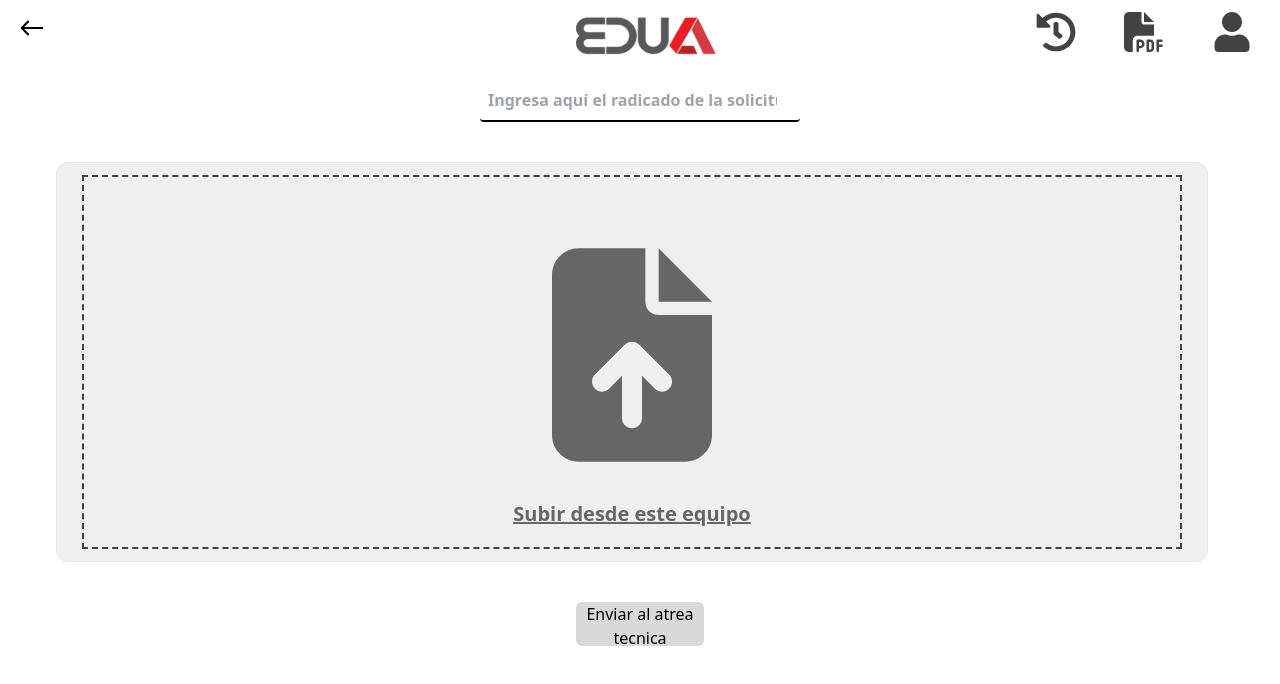
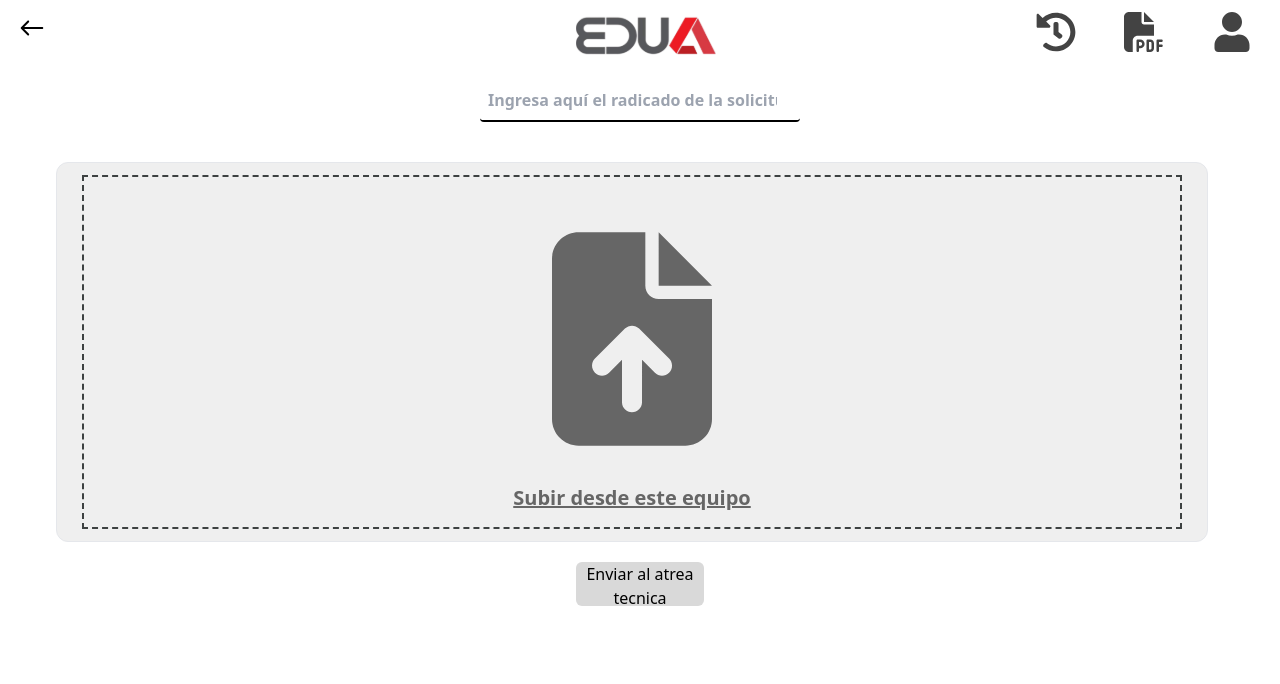
Before and after one commit to marimorita/EDUA, a React (Vite) app: page /pdf in a window 1280 px wide. Shown: the top 684 px of the page. Built offline with nearby package versions, Linux system fonts and the light colour scheme.

Commit message:
feat(App): Add transition effect, refactor code for readability.

```diff
--- a/index.html
+++ b/index.html
@@ -1,5 +1,6 @@
 <!doctype html>
 <html lang="en">
+
 <head>
   <link rel="apple-touch-icon" sizes="57x57" href="/src/assets/favicon/src/assets/favicon/apple-icon-57x57.png">
   <link rel="apple-touch-icon" sizes="60x60" href="/src/assets/favicon/apple-icon-60x60.png">
@@ -10,7 +11,7 @@
   <link rel="apple-touch-icon" sizes="144x144" href="/src/assets/favicon/apple-icon-144x144.png">
   <link rel="apple-touch-icon" sizes="152x152" href="/src/assets/favicon/apple-icon-152x152.png">
   <link rel="apple-touch-icon" sizes="180x180" href="/src/assets/favicon/apple-icon-180x180.png">
-  <link rel="icon" type="image/png" sizes="192x192"  href="/src/assets/favicon/android-icon-192x192.png">
+  <link rel="icon" type="image/png" sizes="192x192" href="/src/assets/favicon/android-icon-192x192.png">
   <link rel="icon" type="image/png" sizes="32x32" href="/src/assets/favicon/favicon-32x32.png">
   <link rel="icon" type="image/png" sizes="96x96" href="/src/assets/favicon/favicon-96x96.png">
   <link rel="icon" type="image/png" sizes="16x16" href="/src/assets/favicon/favicon-16x16.png">
@@ -22,8 +23,10 @@
   <meta name="viewport" content="width=device-width, initial-scale=1.0" />
   <title>EDUA</title>
 </head>
+
 <body>
   <div id="root"></div>
   <script type="module" src="/src/main.jsx"></script>
 </body>
+
 </html>
--- a/src/Components/Cards/Cards.jsx
+++ b/src/Components/Cards/Cards.jsx
@@ -1,6 +1,6 @@
 import React, { useContext, useState } from 'react'
 import { FaBell } from "react-icons/fa";
-import { FaHistory } from "react-icons/fa";
+import { ToolTipDirector } from '../ToolTip/ToolTipDirector'
 import { useLocation } from "wouter";
 import { FaUserCircle } from "react-icons/fa";
 import { StateContext } from '../../Context/Context';
@@ -47,6 +47,7 @@ export const CardTeam = ({ name }) => {
     setLocation(`/memberTasks`)
   }
   return (
+    <>
       <div className='h-40 w-[20%] rounded-3xl p-4 mt-10 bg-[#D9D9D9] hover:scale-110 transition duration-300'>
         <div className='flex'>
           <div>
@@ -61,6 +62,7 @@ export const CardTeam = ({ name }) => {
           <button onClick={infoTeam} className="text-[17px] font-semibold text-start text-[#434343]">Ver mas...</button>
         </div>
       </div>
+    </>
   )
 }
 
--- a/src/Components/Inputs/Inputs.jsx
+++ b/src/Components/Inputs/Inputs.jsx
@@ -1,11 +1,13 @@
-export const Inputs = ({ placeholder, type, nameInputs, inputValue, classP, valueInput }) => {
+export const Inputs = ({ placeholder, type, nameInputs, inputValue, classP, valueInput, accept, id }) => {
   return (
     <div className="flex items-center justify-center">
       <input
+        id={id}
+        type={type}
+        accept={accept}
+        name={nameInputs}
         value={valueInput}
         onChange={inputValue}
-        type={type}
-        name={nameInputs}
         placeholder={placeholder}
         className={`${classP} bg-white border border-black text-black p-2 rounded w-[100%] h-18 font-semibold `}
       />
--- a/src/Components/ToolTip/ToolTipDirector.jsx
+++ b/src/Components/ToolTip/ToolTipDirector.jsx
@@ -15,7 +15,7 @@ export const ToolTipDirector = () => {
                 { label: 'Cerrar sesión', action: () => console.log('Cerrar sesión') }
             ]} />
             <ToolTipButton Icon={FaBell} clickButton={() => setLocation('/notificationsDirector')} />
-            <ToolTipButton Icon={HiUserGroup} clickButton={() => setLocation('/cardTeam')} />
+            <ToolTipButton Icon={HiUserGroup} clickButton={() => setLocation('/teamTasks')} />
             <ToolTipButton Icon={IoSearchSharp} clickButton={() => setLocation('/search')} />
         </ToolTip>
     )
--- a/src/Pages/Pdf/Pdf.jsx
+++ b/src/Pages/Pdf/Pdf.jsx
@@ -1,18 +1,23 @@
-import React, { useContext } from 'react'
+import React, { useContext, useState } from 'react'
 import logoEduaName from '../../assets/Images/logoEduaName.svg';
 import { Inputs } from '../../Components/Inputs/Inputs';
 import { Buttons } from '../../Components/Buttons/Buttons';
 import { useLocation } from "wouter"
 import { StateContext } from '../../Context/Context';
 import { ModalConfirm } from '../../Ui/Modals/ModalConfirm';
-import { FaFileArrowUp } from "react-icons/fa6";
 import { IoIosArrowRoundBack } from 'react-icons/io';
 import { ToolTipReceptionist } from '../../Components/ToolTip/ToolTipReceptionist';
+import { FaFileArrowUp, FaFileCircleCheck } from "react-icons/fa6";
 
 export const Pdf = () => {
   const [, setLocation] = useLocation()
   const { viewConfirmModal, setViewConfirmModal } = useContext(StateContext)
-
+  const [file, setFile] = useState(null)
+  const filesUp = (e) => {
+    if (e.target.files.length > 0) {
+      setFile(e.target.files[0]);
+    }
+  };
   const clickButton = () => {
     setLocation(`/receptionist`)
   }
@@ -33,14 +38,22 @@ export const Pdf = () => {
             placeholder={"Ingresa aquí el radicado de la solicitud"} />
         </div>
         <div className="bg-[#efefef] w-[90%] flex justify-center items-center mx-14 mt-10 border rounded-xl flex-col">
-          <div className='w-[95%] flex justify-center items-center mt-4 flex-col mb-4 outline-2 outline-offset-2 outline-dashed outline-[#3d4141]'>
-            <FaFileArrowUp className='w-56 h-[18rem] p-8 text-[#666666] mt-8' />
-            <button className='cursor-pointer'>
-              <h1 className='underline font-semibold text-[20px] text-[#666666]  hover:text-black mb-4'>Subir desde este equipo</h1>
-            </button>
+          <div className='w-[95%] flex justify-center items-center mt-4 flex-col mb-4 outline-2 outline-offset-2 outline-dashed outline-[#3d4141] relative'>
+          <FaFileCircleCheck className={`absolute w-[285px] h-[17rem] p-8 text-[#666666] mt-4 transition-all duration-1000 delay-1000 ${file ? "hover:scale-[100%]" : "scale-0" }   `}/>
+          <FaFileArrowUp className={`w-[224px] h-[18rem] p-8 text-[#666666] mt-4 ${file ? "animationIslam" : "" }  `}/>
+            <div className='mb-[12px]'>
+              <Inputs classP={`hidden`}
+                type={"file"}
+                id={"InputPdf"}
+                nameInputs={"Pdf"}
+                accept={"application/pdf"}
+                inputValue={filesUp}
+              />
+              <label className='w-[20rem] text-center text-[20px] text-[#666666] underline font-semibold cursor-pointer pt-2 pb-2 rounded-sm transition-all duration-300 hover:scale-105 hover:text-black mb-[30px]' htmlFor="InputPdf"> {file ? ` Archivo cargado: ${file.name} ` : 'Subir desde este equipo'}</label>
+            </div>
           </div>
         </div>
-        <div className='flex justify-center mt-10'>
+        <div className='flex justify-center mt-[20px] w-[100%]'>
           <Buttons label={"Enviar al atrea tecnica"} buttonEvent={() => { setViewConfirmModal(true) }} btnStyle={"bg-[#D9D9D9] w-[200px] mb-[30px]"} />
         </div>
       </div>
--- a/src/Ui/MemberTasks/MemberTasks.jsx
+++ b/src/Ui/MemberTasks/MemberTasks.jsx
@@ -1,15 +1,11 @@
 import React, { useRef, useState } from 'react'
-import logoEduaName from '../../../assets/Images/logoEduaName.svg';
-import { Cards} from '../Cards/Cards';
-import { Header } from '../../Layouts/Header/Header'
-import { ToolTip } from '../ToolTip/ToolTip'
+import logoEduaName from '../../assets/Images/logoEduaName.svg';
+import { Cards } from '../../Components/Cards/Cards';
 import { useLocation } from "wouter";
-import { useNavbarAnimation } from '../../Hooks/useNavbarAnimation';
 import { IoIosArrowRoundBack } from 'react-icons/io'
+import { ToolTipDirector } from '../../Components/ToolTip/ToolTipDirector';
 
 export const MemberTasks = () => {
-  const scrollHome = useRef(null);
-  const { navbarAnimationClasses } = useNavbarAnimation();
   const [, setLocation] = useLocation();
   const clickButton  = () => {
     setLocation(`/teamTasks`);
@@ -74,16 +70,13 @@ export const MemberTasks = () => {
   }
   return (
     <>
-    <section className={navbarAnimationClasses()}>
-        <Header/>
-      </section>
-     <div ref={scrollHome} className='absolute z-30 top-2 left-3'>
+     <di className='absolute z-30 top-2 left-3'>
       <IoIosArrowRoundBack onClick= {clickButton} className='cursor-pointer w-10 h-10 hover:scale-125'/>
-      </div>
+      </di>
      <div className="absolute top-4 left-[45%]">
       <img src={logoEduaName} alt="logo" className="w-[140px] h-[45px]" />
      </div>
-     <ToolTip/>
+     <ToolTipDirector/>
      <div className='flex justify-between mx-[9rem] mt-20'>
       <h1 className="text-black font-semibold text-[33px] ">Esteban Fino Muñoz</h1>
       <select
--- a/src/Ui/Notifications/Notifications.jsx
+++ b/src/Ui/Notifications/Notifications.jsx
@@ -10,7 +10,6 @@ export const Notifications = ({ obj, redirectPath, Icon }) => {
   const { viewConfirmModal, setViewConfirmModal } = useContext(StateContext);
   const [selectValue, setSelectValue] = useState('All')
   const [, setLocation] = useLocation();
-
   const clickButton = () => {
     setLocation(redirectPath);
   };
--- a/src/Ui/TeamTasks/TeamTasks.jsx
+++ b/src/Ui/TeamTasks/TeamTasks.jsx
@@ -1,15 +1,15 @@
 import React from 'react'
-import logoEduaName from '../../../assets/Images/logoEduaName.svg';
-import { Buttons } from '../Buttons/Buttons';
-import { ToolTip } from '../ToolTip/ToolTip';
-import { CardTeam } from '../Cards/Cards';
+import logoEduaName from '../../assets/Images/logoEduaName.svg';
+import { Buttons } from '../../Components/Buttons/Buttons';
+import { CardTeam } from '../../Components/Cards/Cards';
 import { useLocation } from 'wouter';
+import { ToolTipDirector } from '../../Components/ToolTip/ToolTipDirector';
 import { IoIosArrowRoundBack } from 'react-icons/io';
 
 export const TeamTasks = () => {
   const [, setLocation] = useLocation();
   const clickButton  = () => {
-    setLocation(`/notifications`);
+    setLocation(`/notificationsDirector`);
   };
   return (
     <>
@@ -20,7 +20,7 @@ export const TeamTasks = () => {
      <div className="absolute top-4 left-[45%]">
       <img src={logoEduaName} alt="logo" className="w-[140px] h-[45px]" />
      </div>
-     <ToolTip/>
+     <ToolTipDirector/>
      </div>
      <div className='flex flex-wrap gap-16 m-12 justify-center items-center'>
       <CardTeam name="Jose Guto Apellido2"/>
--- a/src/index.css
+++ b/src/index.css
@@ -6,3 +6,29 @@
 /*.normaltext{
     font-size: clamp(12px, 2vw, 20px);
 }*/
+
+.animationIslam {
+
+    animation: islam 1s forwards;
+}
+
+@keyframes islam {
+    10% {
+        scale: 120%;
+    }
+    50% {
+        rotate: -30deg;
+    }60% {
+        rotate: 30deg;
+    }
+    70% {
+        rotate: -30deg;
+    }80% {
+        rotate: -30deg;
+    }95% {
+        scale: 120%;
+    }100% {
+        scale: 0;
+    }
+
+}
```
Also changed, not shown: src/App.jsx (+5 -3 lines). Lines whose indentation alone changed are shown as unchanged.
